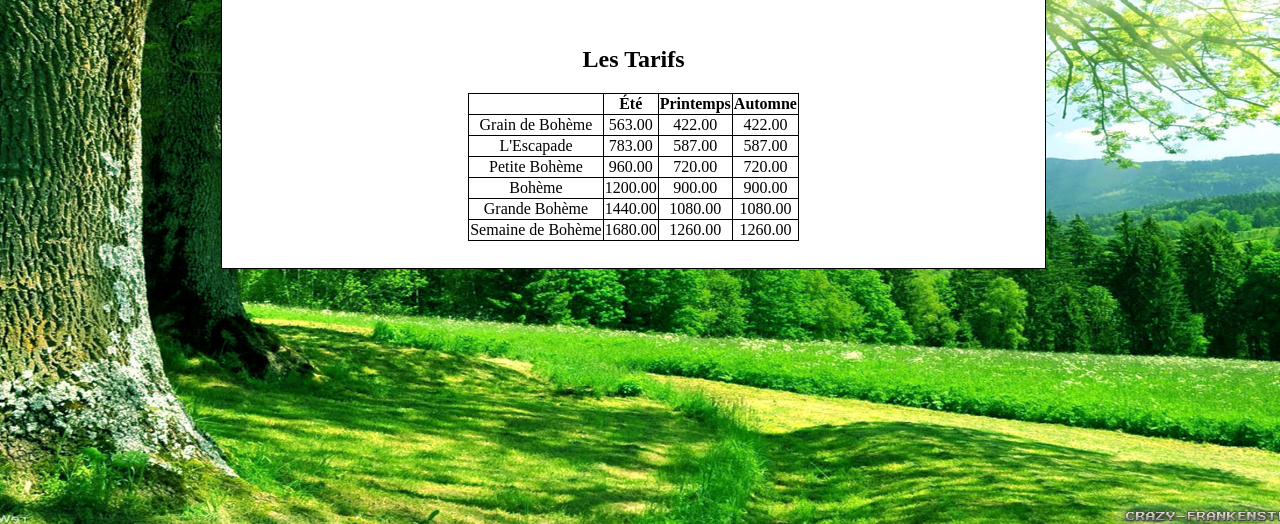
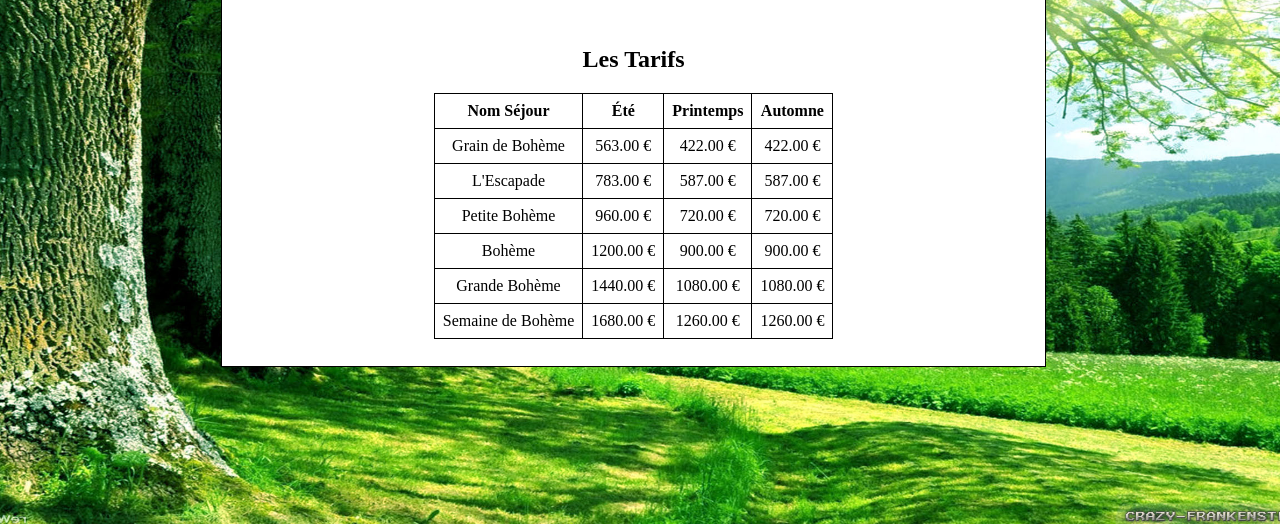
Before and after one commit to Herr-Nest/Perigord-Roulottes, a PHP site: page /index.php?section=tarifs in a window 1280 px wide. Shown: the part 276-800 px from the top of the page. Run offline with PHP 8.4, Linux system fonts and the light colour scheme; data comes from the database, SQL or seed files in the repository.

Commit message:
padding tableau + € prix

```diff
--- a/vue/style.css
+++ b/vue/style.css
@@ -111,12 +111,8 @@ section table
 	border-collapse: collapse ;
 }
 
-section table td
+section table td, section table th
 {
 	border: 1px black solid ;
+	padding:8px;
 }
-
-	section table th
-{
-	border: 1px black solid ;
-}
--- a/vue/vue_tarifs.php
+++ b/vue/vue_tarifs.php
@@ -5,7 +5,7 @@
 	<h1>Les Tarifs</h1>
         <div id="tarif">
             <table border=1>
-                    <tr><th></th><th>Été</th><th>Printemps</th><th>Automne</th></tr>
+                    <tr><th>Nom Séjour</th><th>Été</th><th>Printemps</th><th>Automne</th></tr>
                     <?php
                     $i=0;
                             foreach($lesTarifs as $unTarif){
@@ -16,7 +16,7 @@
                                     }
 
                                     $tarif=$unTarif['TarifSejour'];
-                                    echo "<td>$tarif</td>";
+                                    echo "<td>$tarif €</td>";
 
                                     if($i%3==2)
                                     {
```
